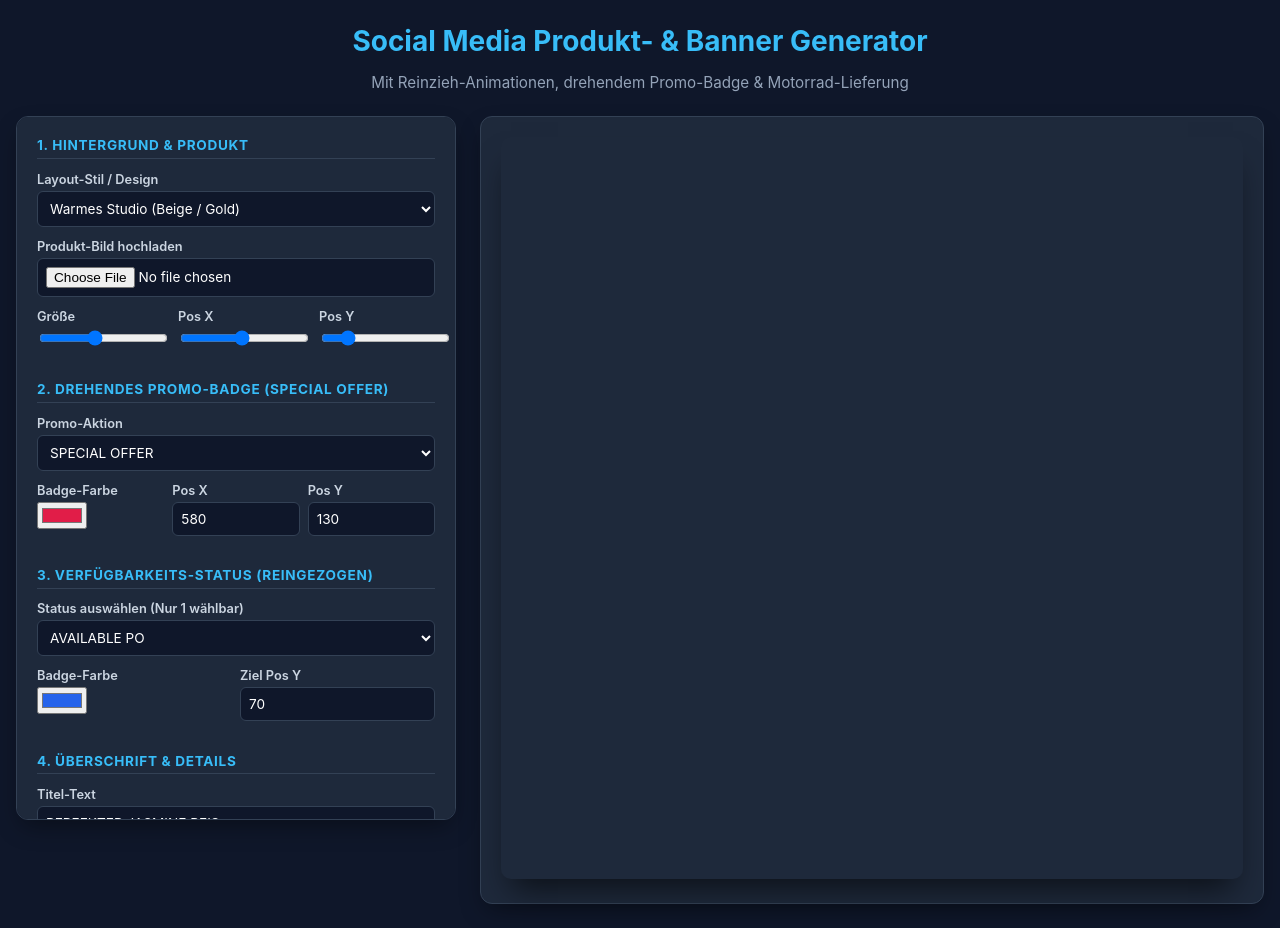
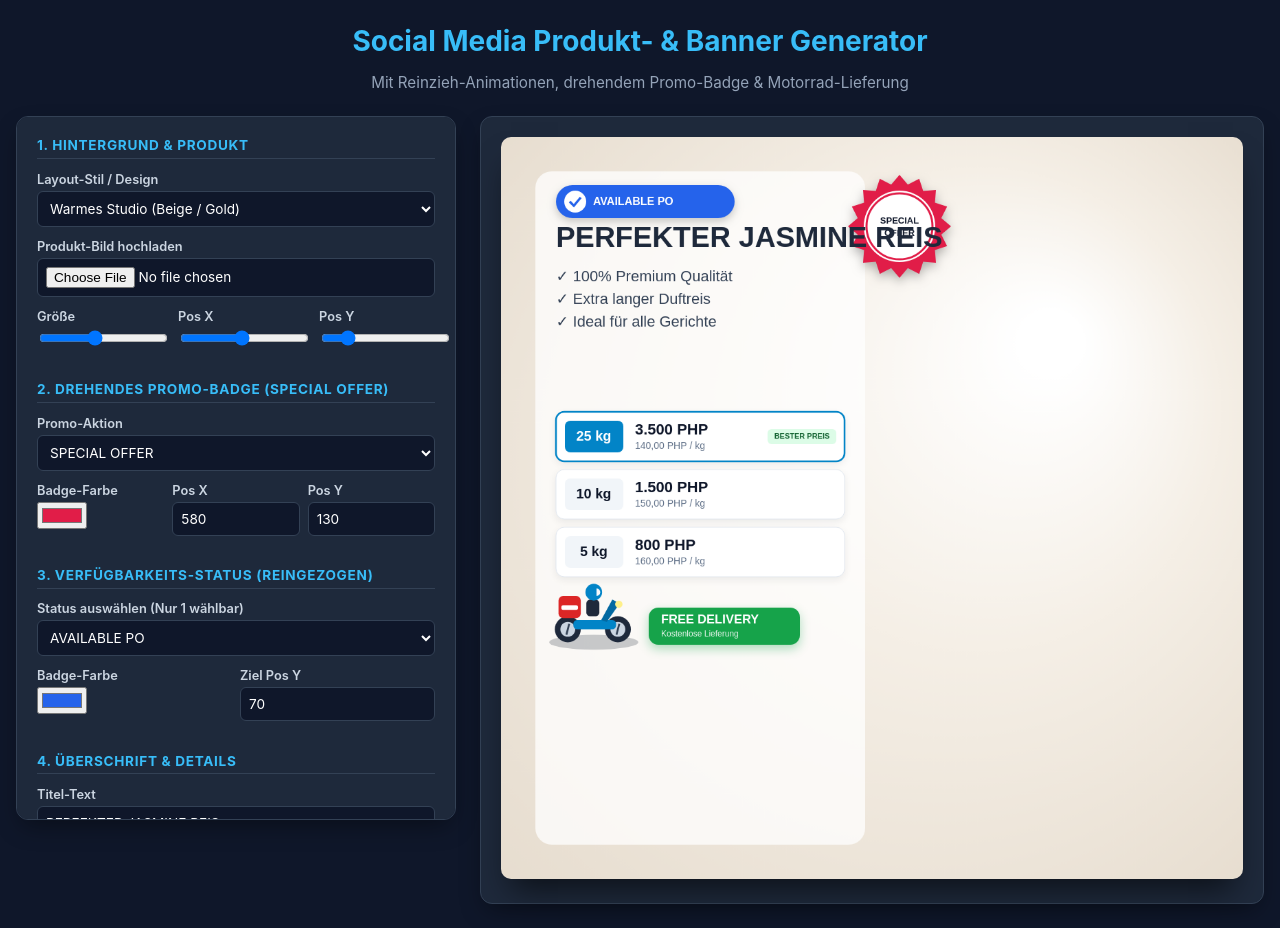
Before and after one commit to sakeun72-cloud/FBMask, a plain HTML site: page index.html in a window 1280 px wide. Drawn offline with Linux system fonts and the light colour scheme.

Commit message:
Fix line splitting for propText input

```diff
--- a/index.html
+++ b/index.html
@@ -569,8 +569,7 @@
       // 5. STICHPUNKTE
       const pText = inputs.propText.value;
       if (pText) {
-        const lines = pText.split('
-').filter(l => l.trim() !== "");
+        const lines = pText.split('\n').filter(l => l.trim() !== "");
         const fontSize = parseInt(inputs.propSize.value);
         const targetX = parseInt(inputs.headX.value);
         let startY = parseInt(inputs.headY.value) + 50;
```
